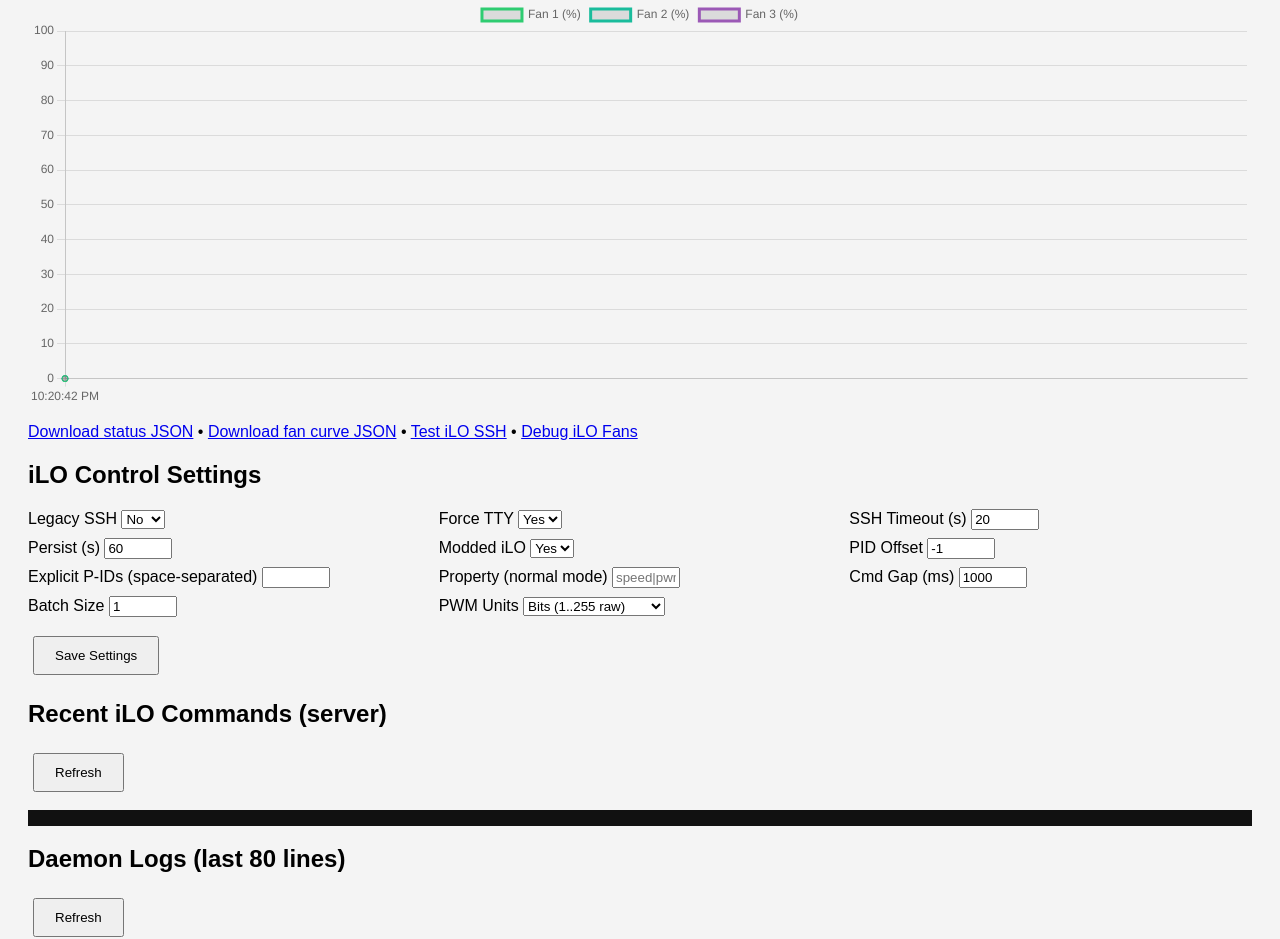
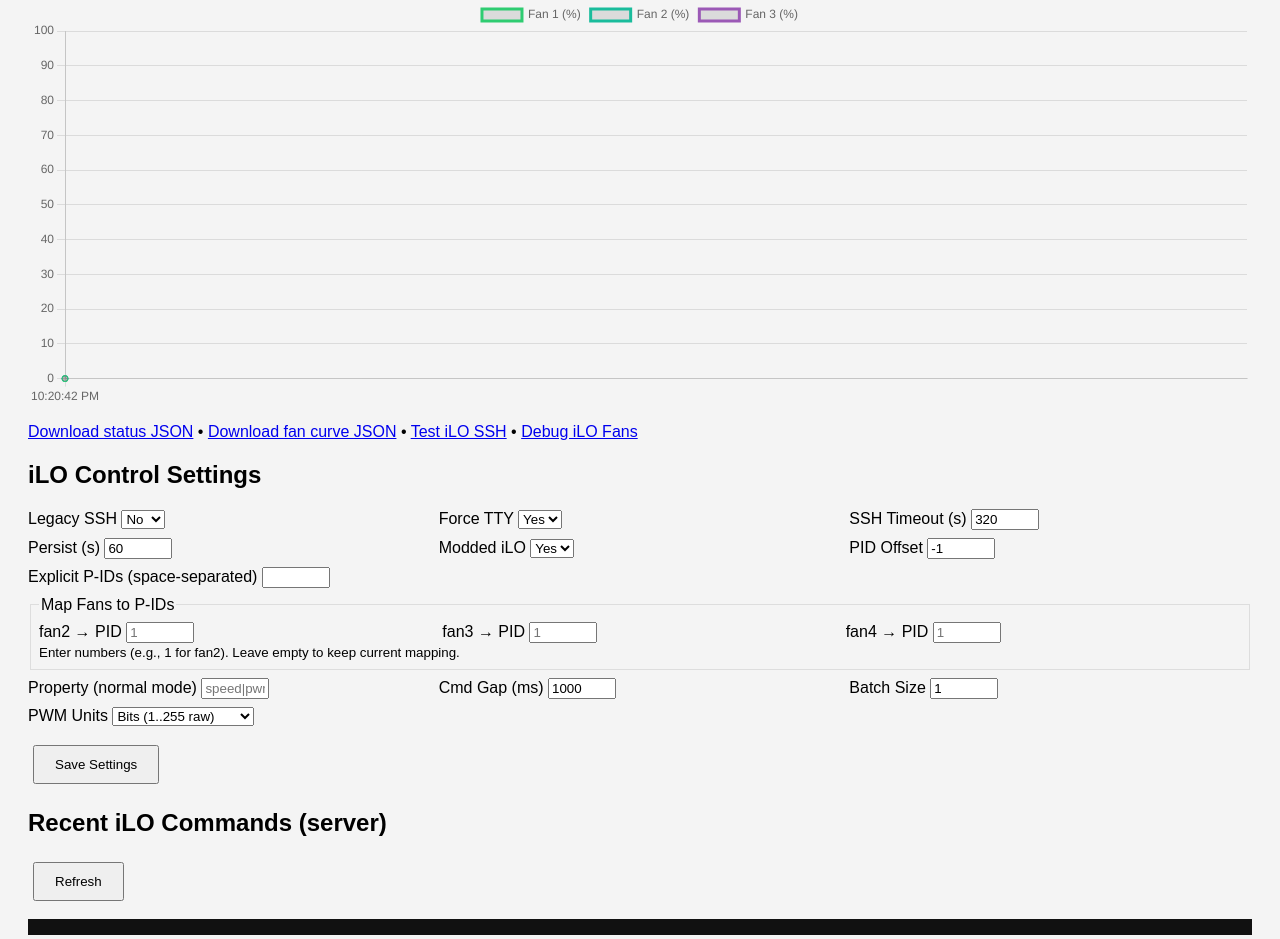
Before and after one commit to Stavro-Purdie/ML350p-G8-Fan-controller, a Flask app: page / in a window 1280 px wide. Shown: the part 1460-2399 px from the top of the page. Run offline with Flask 3, Linux system fonts and the light colour scheme.

Commit message:
Increase SSH timeout to 320 seconds in app.py and dynamic_fans.sh; implement cross-process locking for iLO commands to enhance command execution reliability and prevent concurrency issues.

```diff
--- a/app.py
+++ b/app.py
@@ -33,9 +33,9 @@ ILO_FAN_PROP = os.getenv("ILO_FAN_PROP", "")
 ILO_SSH_TTY = os.getenv("ILO_SSH_TTY", "1") == "1"  # some iLO shells require a TTY
 PWM_UNITS = os.getenv("PWM_UNITS", "bits")
 try:
-    ILO_SSH_TIMEOUT = int(os.getenv("ILO_SSH_TIMEOUT", "20"))
+    ILO_SSH_TIMEOUT = int(os.getenv("ILO_SSH_TIMEOUT", "320"))
 except Exception:
-    ILO_SSH_TIMEOUT = 20
+    ILO_SSH_TIMEOUT = 320
 try:
     ILO_SSH_PERSIST = int(os.getenv("ILO_SSH_PERSIST", "60"))  # seconds to keep control connection alive
 except Exception:
@@ -195,6 +195,59 @@ _COMPUTED_PIDS: Optional[List[int]] = None
 _ILO_RECENT = deque(maxlen=200)
 _ILO_ACTUALS = {"ts": 0.0, "map": {}}
 
+# Cross-process lock path to coordinate with the daemon (dynamic_fans.sh)
+_ILO_LOCK_FILE = os.getenv("ILO_LOCK_FILE", "/opt/dynamic-fan-ui/ilo.lock")
+
+# Prioritized command scheduler to avoid concurrent iLO commands from the web app
+import queue, fcntl
+class _CmdItem:
+    __slots__ = ("prio","seq","cmd","timeout","event","out","err")
+    prio: int
+    seq: int
+    cmd: str
+    timeout: int
+    event: threading.Event
+    out: Optional[str]
+    err: Optional[Exception]
+    def __init__(self, prio:int, seq:int, cmd:str, timeout:int):
+        self.prio=prio; self.seq=seq; self.cmd=cmd; self.timeout=timeout
+        self.event=threading.Event(); self.out=None; self.err=None
+    def __lt__(self, other):
+        return (self.prio, self.seq) < (other.prio, other.seq)
+
+_ILO_QUEUE: "queue.PriorityQueue[_CmdItem]" = queue.PriorityQueue()
+_ILO_SEQ = 0
+
+def _ilo_worker():
+    while True:
+        item: _CmdItem = _ILO_QUEUE.get()
+        try:
+            # Cross-process lock to serialize against daemon
+            lock_fd = None
+            try:
+                os.makedirs(os.path.dirname(_ILO_LOCK_FILE), exist_ok=True)
+                lock_fd = os.open(_ILO_LOCK_FILE, os.O_RDWR | os.O_CREAT, 0o666)
+                fcntl.flock(lock_fd, fcntl.LOCK_EX)
+            except Exception:
+                lock_fd = None
+            try:
+                out = _ilo_run_now(item.cmd, timeout=item.timeout)
+                item.out = out
+            except Exception as e:
+                item.err = e
+            finally:
+                if lock_fd is not None:
+                    try:
+                        fcntl.flock(lock_fd, fcntl.LOCK_UN)
+                        os.close(lock_fd)
+                    except Exception:
+                        pass
+        finally:
+            item.event.set()
+            _ILO_QUEUE.task_done()
+
+threading.Thread(target=_ilo_worker, daemon=True).start()
+
 
 def _load_ui_config():
     try:
@@ -241,7 +294,7 @@ def _apply_ui_overrides(cfg: Optional[dict] = None):
 _apply_ui_overrides()
 
 
-def _ilo_run(cmd: str, timeout: Optional[int] = None) -> str:
+def _ilo_run_now(cmd: str, timeout: Optional[int] = None) -> str:
     if timeout is None:
         timeout = ILO_SSH_TIMEOUT
     base = _build_ssh_base()
@@ -259,12 +312,26 @@ def _ilo_run(cmd: str, timeout: Optional[int] = None) -> str:
     _ILO_RECENT.append({"ts": time.time(), "cmd": cmd, "rc": 0, "ms": int((time.time()-t0)*1000), "out": (out + (res.stderr or ""))[-2000:]})
     return out
 
+def _ilo_run(cmd: str, timeout: Optional[int] = None, priority: int = 5) -> str:
+    # Enqueue the command for serialized execution within this process
+    if timeout is None:
+        timeout = ILO_SSH_TIMEOUT
+    global _ILO_SEQ
+    _ILO_SEQ += 1
+    item = _CmdItem(priority, _ILO_SEQ, cmd, timeout)
+    _ILO_QUEUE.put(item)
+    # Block until completion or timeout (worker handles subprocess timeout internally)
+    item.event.wait(timeout + 5)
+    if item.err:
+        raise item.err
+    return item.out or ""
 
-def _ilo_try(cmd: str, attempts: int = 2, timeout: Optional[int] = None) -> str:
+
+def _ilo_try(cmd: str, attempts: int = 2, timeout: Optional[int] = None, priority: int = 5) -> str:
     last_err: Optional[Exception] = None
     for i in range(max(1, attempts)):
         try:
-            return _ilo_run(cmd, timeout=timeout)
+            return _ilo_run(cmd, timeout=timeout, priority=priority)
         except Exception as e:
             last_err = e
             # Short backoff before retrying
@@ -283,7 +350,7 @@ def _discover_fans() -> List[str]:
         found: List[str] = []
         # Prefer concise 'fans show' listing if available
         try:
-            out = _ilo_run("fans show")
+            out = _ilo_run("fans show", priority=8)
             toks = re.findall(r"\bfan\d+\b", out.lower())
             if toks:
                 _DISCOVERED_FANS = sorted(set(toks), key=lambda x: int(re.findall(r"\d+", x)[0]))
@@ -292,7 +359,7 @@ def _discover_fans() -> List[str]:
             pass
         for p in FAN_PATHS:
             try:
-                out = _ilo_run(f"show {p}")
+                out = _ilo_run(f"show {p}", priority=8)
             except Exception:
                 continue
             # Find tokens like fan1 fan2
@@ -318,7 +385,7 @@ def _detect_fan_prop() -> Tuple[Optional[str], Optional[str]]:
         # Prefer explicit /system1/fanX read
         for cmd in (f"show /system1/{sample}", f"show -a /system1/{sample}"):
             try:
-                out = _ilo_run(cmd)
+                out = _ilo_run(cmd, priority=8)
                 for line in out.splitlines():
                     if '=' in line or ':' in line:
                         parts = re.split(r"[:=]", line, maxsplit=1)
@@ -334,7 +401,7 @@ def _detect_fan_prop() -> Tuple[Optional[str], Optional[str]]:
         mnum = re.search(r"(\d+)", sample)
         if mnum:
             try:
-                out = _ilo_run(f"fans {mnum.group(1)} show")
+                out = _ilo_run(f"fans {mnum.group(1)} show", priority=8)
                 for line in out.splitlines():
                     if '=' in line or ':' in line:
                         parts = re.split(r"[:=]", line, maxsplit=1)
@@ -350,7 +417,7 @@ def _detect_fan_prop() -> Tuple[Optional[str], Optional[str]]:
             for prefix in FAN_PATHS:
                 try:
                     # Attempt a no-op show to ensure path exists
-                    _ilo_run(f"show {prefix}/{sample}")
+                    _ilo_run(f"show {prefix}/{sample}", priority=8)
                     _DETECTED_PROP, _DETECTED_PATH = ILO_FAN_PROP, prefix
                     return _DETECTED_PROP, _DETECTED_PATH
                 except Exception:
@@ -358,10 +425,10 @@ def _detect_fan_prop() -> Tuple[Optional[str], Optional[str]]:
         # Otherwise attempt to read attributes and infer
         for prefix in FAN_PATHS:
             try:
-                out = _ilo_run(f"show -a {prefix}/{sample}")
+                out = _ilo_run(f"show -a {prefix}/{sample}", priority=8)
             except Exception:
                 try:
-                    out = _ilo_run(f"show {prefix}/{sample}")
+                    out = _ilo_run(f"show {prefix}/{sample}", priority=8)
                 except Exception:
                     continue
             # Look for key=value with candidate names and plausible 0..100 values
@@ -382,12 +449,12 @@ def _detect_fan_prop() -> Tuple[Optional[str], Optional[str]]:
             for prop in PROP_CANDIDATES:
                 try:
                     # Try a harmless set to the same value if we can read one
-                    out = _ilo_run(f"show {prefix}/{sample}")
+                    out = _ilo_run(f"show {prefix}/{sample}", priority=8)
                     m = re.search(r"\b(\d{1,3})\b", out)
                     if not m:
                         continue
                     v = int(m.group(1))
-                    _ilo_run(f"set {prefix}/{sample} {prop}={v}")
+                    _ilo_run(f"set {prefix}/{sample} {prop}={v}", priority=1)
                     _DETECTED_PROP, _DETECTED_PATH = prop, prefix
                     return _DETECTED_PROP, _DETECTED_PATH
                 except Exception:
@@ -437,7 +504,7 @@ def ilo_set_speed_percent_normal(fan: str, percent: int) -> bool:
             if not prefix:
                 continue
             try:
-                _ilo_run(f"set {prefix}/{fan} {pr}={percent}")
+                _ilo_run(f"set {prefix}/{fan} {pr}={percent}", priority=1)
                 # Cache success
                 with _detect_lock:
                     _DETECTED_PROP, _DETECTED_PATH = pr, prefix
@@ -450,13 +517,13 @@ def ilo_set_speed_percent_normal(fan: str, percent: int) -> bool:
         num = m.group(1)
         for pr in candidates:
             try:
-                _ilo_run(f"fans {num} {pr}={percent}")
+                _ilo_run(f"fans {num} {pr}={percent}", priority=1)
                 with _detect_lock:
                     _DETECTED_PROP, _DETECTED_PATH = pr, "fans"
                 return True
             except Exception:
                 try:
-                    _ilo_run(f"fans {num} set {pr} {percent}")
+                    _ilo_run(f"fans {num} set {pr} {percent}", priority=1)
                     with _detect_lock:
                         _DETECTED_PROP, _DETECTED_PATH = pr, "fans"
                     return True
@@ -472,13 +539,13 @@ def ilo_set_speed_percent_modded(pid: int, percent: int) -> bool:
     vmin = max(1, v255 - 4)  # min 4 steps below max
     ok = True
     try:
-        _ilo_run(f"fan p {pid} max {v255}")
+        _ilo_run(f"fan p {pid} max {v255}", priority=1)
     except Exception:
         ok = False
     try:
         # fixed 1s pacing between max/min
         time.sleep(max(1.0, ILO_CMD_GAP_MS/1000.0))
-        _ilo_run(f"fan p {pid} min {vmin}")
+        _ilo_run(f"fan p {pid} min {vmin}", priority=1)
     except Exception:
         ok = False
     return ok
@@ -505,7 +572,7 @@ def get_temps():
     if not cpu_temp:
         try:
             # iLO CPU temp is typically under /system1/sensor2, parse CurrentReading
-            out = _ilo_run("show /system1/sensor2")
+            out = _ilo_run("show /system1/sensor2", priority=9)
             m = re.search(r"CurrentReading\s*=\s*(\d{1,3})", out, re.IGNORECASE)
             cpu_temp = m.group(1) if m else ""
         except Exception:
@@ -557,6 +624,7 @@ def index():
         "ILO_CMD_GAP_MS": ILO_CMD_GAP_MS,
         "ILO_BATCH_SIZE": ILO_BATCH_SIZE,
         "PWM_UNITS": PWM_UNITS,
+        "configured_fans": FAN_IDS,
     }
     return render_template(
         "index.html",
@@ -589,7 +657,7 @@ def status():
                     break
         else:
             try:
-                stext = _ilo_run("show /system1/sensor2")
+                stext = _ilo_run("show /system1/sensor2", priority=9)
                 m = re.search(r"CurrentReading\s*=\s*(\d{1,3})", stext, re.IGNORECASE)
                 if m:
                     sensors.append({"label": "CPU (sensor2)", "value": m.group(1)})
@@ -663,7 +731,9 @@ def status():
     try:
         now = time.time()
         if now - _ILO_ACTUALS.get("ts", 0) > 10:
-            actuals_map: dict = {}
+            # Start with previous map so values persist if iLO is temporarily unreachable
+            prev_map = dict(_ILO_ACTUALS.get("map", {}))
+            actuals_map: dict = dict(prev_map)
             # Query discovered fans; fall back to configured FAN_IDS
             try:
                 fans = _discover_fans()
@@ -671,10 +741,14 @@ def status():
                     fans = FAN_IDS
             except Exception:
                 fans = FAN_IDS
-            for fan in fans:
+            for idx, fan in enumerate(fans):
                 try:
-                    out = _ilo_run(f"show /system1/{fan}", timeout=5)
+                    if idx > 0:
+                        # 5-second separation between show commands
+                        time.sleep(5)
+                    out = _ilo_run(f"show /system1/{fan}", timeout=5, priority=9)
                 except Exception:
+                    # Keep previous value if present
                     continue
                 # Look for a percent-like property among known candidates
                 val = None
@@ -708,10 +782,30 @@ def status():
     except Exception:
         fan_bits = []
 
+    # Queue depth and last command summary for UI indicators
+    try:
+        qdepth = _ILO_QUEUE.qsize()
+    except Exception:
+        qdepth = 0
+    try:
+        last_item = _ILO_RECENT[-1] if len(_ILO_RECENT) > 0 else None
+        if last_item:
+            last_obj = {
+                "cmd": last_item.get("cmd", ""),
+                "rc": last_item.get("rc", None),
+                "ms": last_item.get("ms", None),
+                "time": time.strftime("%H:%M:%S", time.localtime(last_item.get("ts", time.time())))
+            }
+        else:
+            last_obj = None
+    except Exception:
+        last_obj = None
+
     return jsonify({
         "cpu": cpu, "gpu": gpu, "gpu_name": gpu_name, "gpu_power": gpu_power,
     "fans": get_fan_speeds(), "fan_bits": fan_bits, "fans_ids": FAN_IDS,
         "ilo_fan_percents": ilo_map, "ilo_actuals_age": int(time.time() - _ILO_ACTUALS.get("ts", 0)),
+        "ilo_queue_depth": qdepth, "ilo_last_cmd": last_obj,
         "sensors": sensors, "gpu_info": gpu_info,
         "service": svc, "ok": True,
     })
@@ -839,7 +933,7 @@ def _run_quick_test(percent: int, duration: int):
             # Send separate commands per PID with small pacing gap (matches working pattern)
             for pid in pids:
                 try:
-                    _ilo_run(f"fan p {pid} max {v255}", timeout=8)
+                    _ilo_run(f"fan p {pid} max {v255}", timeout=8, priority=1)
                 except Exception:
                     pass
                 try:
@@ -961,6 +1055,32 @@ def update_settings():
     except Exception:
         pass
     _apply_ui_overrides(cfg)
+    # Optional per-fan mapping overrides: MAP_fan2=1 etc.
+    try:
+        global _EXPLICIT_PIDS, _COMPUTED_PIDS
+        fans = _discover_fans()
+        if not fans:
+            fans = FAN_IDS
+        mapping: List[int] = []
+        for f in fans:
+            v = request.form.get(f"MAP_{f}")
+            if v is not None and str(v).strip() != "":
+                try:
+                    mapping.append(int(v))
+                except Exception:
+                    pass
+        if mapping:
+            # Persist both to in-memory and config
+            cfg["FAN_P_IDS_STR"] = " ".join(str(x) for x in mapping)
+            try:
+                with open(UI_CONFIG_FILE, "w") as f:
+                    json.dump(cfg, f)
+            except Exception:
+                pass
+            _EXPLICIT_PIDS = mapping
+            _COMPUTED_PIDS = None  # force recompute
+    except Exception:
+        pass
     return redirect("/")
 
 
--- a/static/script.js
+++ b/static/script.js
@@ -125,6 +125,20 @@ function poll() {
           localStorage.setItem('dfc_history', JSON.stringify(payload));
         } catch (_) {}
       }
+
+      // Queue depth + last command indicators
+      const qdiv = document.getElementById('queueInfo');
+      if (qdiv) {
+        const depth = data.ilo_queue_depth ?? 0;
+        const last = data.ilo_last_cmd || null;
+        if (depth || last) {
+          qdiv.style.display = 'block';
+          const lastText = last ? ` • last [${last.time}] rc=${last.rc ?? ''} ${last.ms ?? ''}ms :: ${last.cmd || ''}` : '';
+          qdiv.textContent = `iLO queue depth: ${depth}${lastText}`;
+        } else {
+          qdiv.style.display = 'none';
+        }
+      }
     })
     .catch(() => {});
 }
--- a/templates/index.html
+++ b/templates/index.html
@@ -23,6 +23,8 @@
   </ul>
 
   <div id="health" style="padding:8px; background:#eef; border:1px solid #ccd; margin:10px 0; display:none;"></div>
+
+  <div id="queueInfo" style="padding:8px; background:#efe; border:1px solid #cfc; margin:10px 0; display:none;"></div>
 
   <h2>Fan Curve</h2>
   <form method="post" action="/update_curve">
@@ -110,6 +112,20 @@
     <label>Explicit P-IDs (space-separated)
       <input type="text" name="FAN_P_IDS_STR" value="{{ settings.FAN_P_IDS_STR }}">
     </label>
+    <fieldset style="grid-column: 1 / -1; border:1px solid #ddd; padding:8px;">
+      <legend>Map Fans to P-IDs</legend>
+      <div style="display:grid; grid-template-columns: repeat(3, 1fr); gap:8px;">
+        {% for f in settings.get('configured_fans', []) or [] %}
+          <label>{{ f }} → PID
+            <input type="number" name="MAP_{{ f }}" min="0" max="10" placeholder="1">
+          </label>
+        {% endfor %}
+        {% if not settings.get('configured_fans') %}
+          <small>Fans not discovered yet; enter P-IDs above in "Explicit P-IDs" or save and refresh.</small>
+        {% endif %}
+      </div>
+      <small>Enter numbers (e.g., 1 for fan2). Leave empty to keep current mapping.</small>
+    </fieldset>
     <label>Property (normal mode)
       <input type="text" name="ILO_FAN_PROP" value="{{ settings.ILO_FAN_PROP }}" placeholder="speed|pwm|duty">
     </label>
```
Also changed, not shown: 1 other file.
